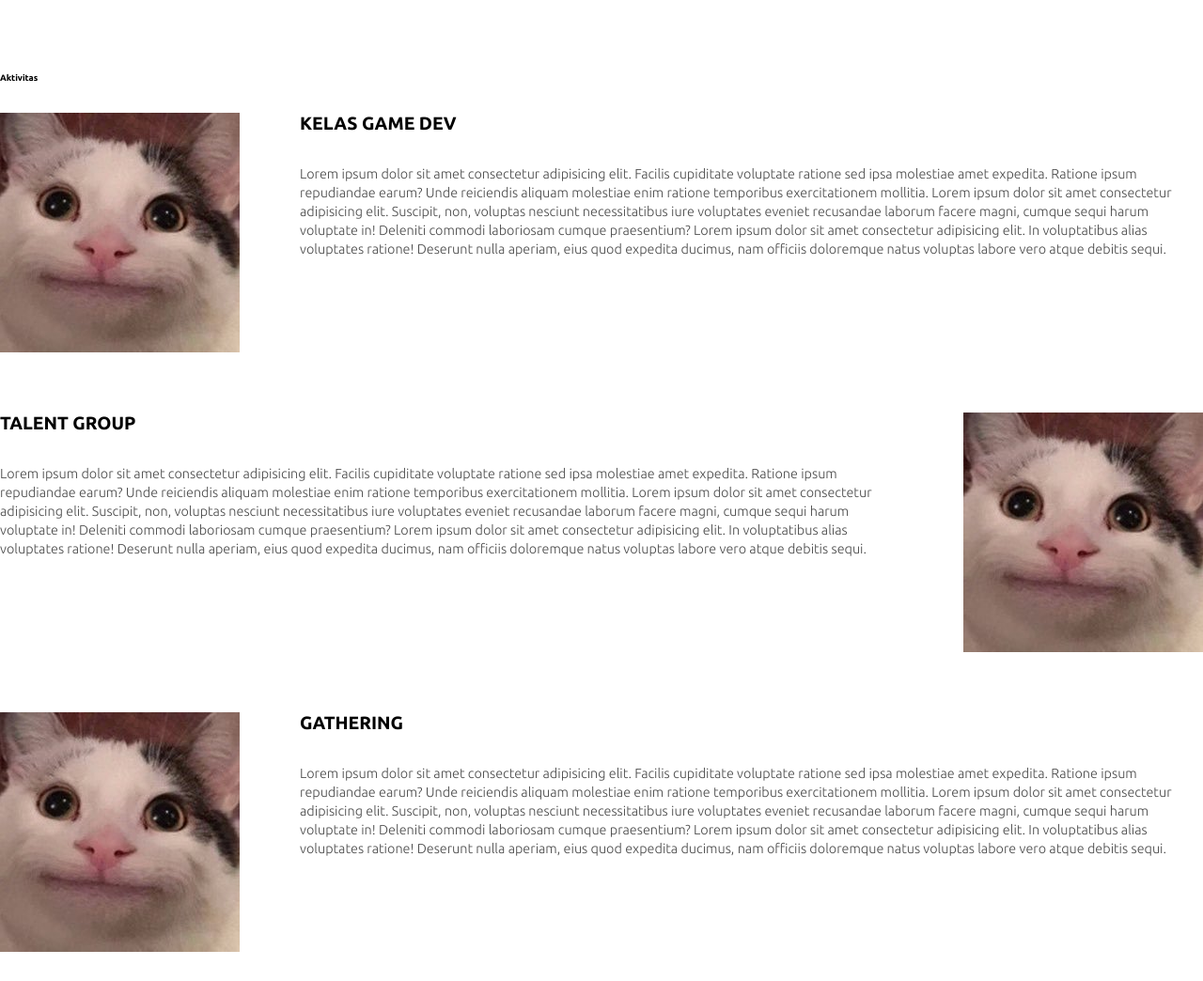
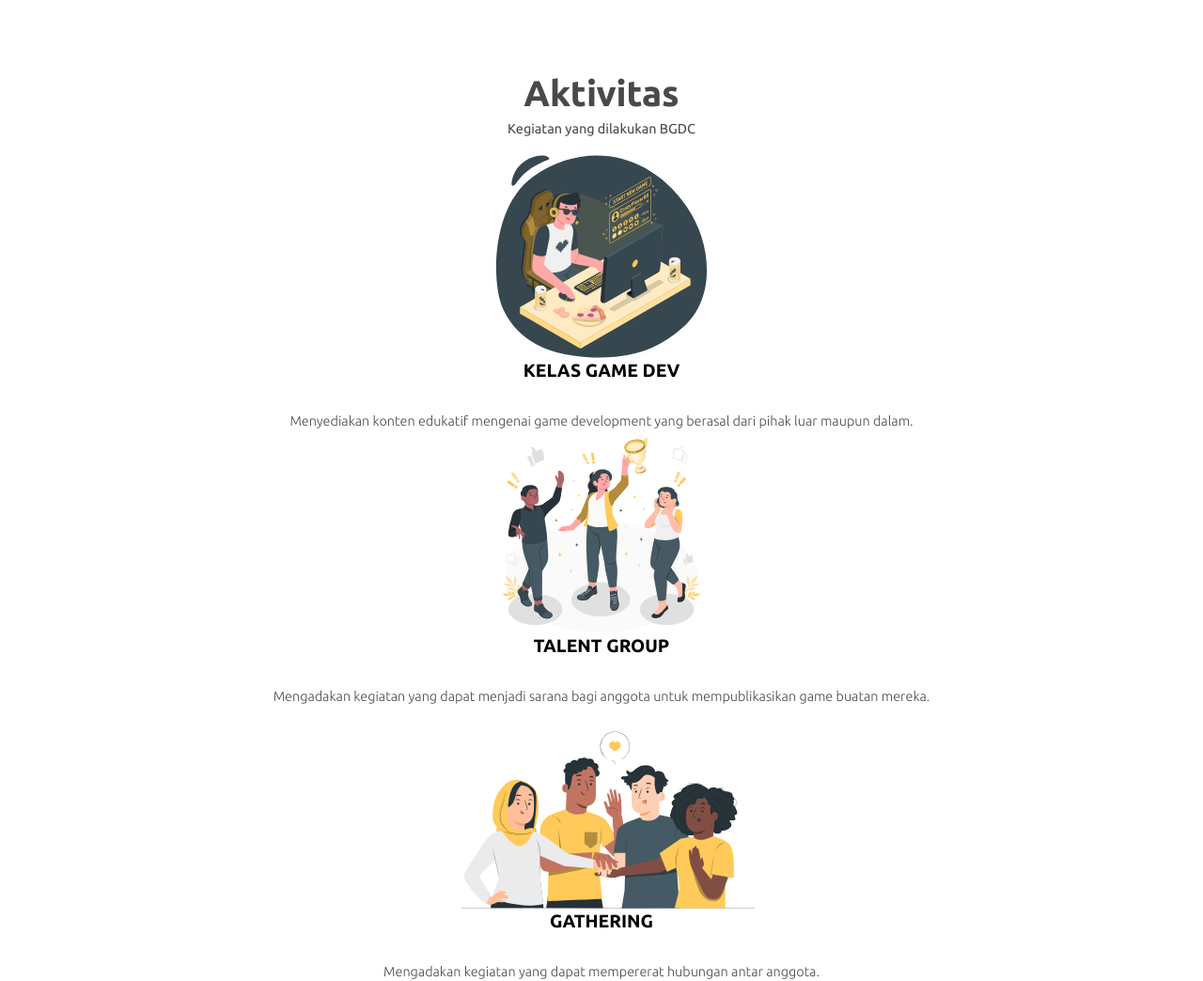
Before and after one commit to binusgamedevclub/bgdcwebsite, a website: page about.html in a window 1280 px wide. Shown: the part 1633-2677 px from the top of the page at 94% size. Before the commit the page ends 2646 px from the top, so only its background shows below. Drawn offline with Linux system fonts and the light colour scheme.

Commit message:
About-aktivitas
Tambah section aktivitas about di HTML dan coba utak-atik bagian SCSS

```diff
--- a/about.html
+++ b/about.html
@@ -104,73 +104,35 @@
           </div>
         </div>
 
-
-
-
-        <div class="section-about__content section-about__content--mt" id="aktivitas">
-          <h3 class="heading-3 heading-3--underline">Aktivitas</h3>
-          <div class="aktivitas-container mt-md">
-            <img src="./assets/img/pic/EszIU9uI_400x400.jpg" alt="Beluga" />
-            <div class="text">
-              <h4 class="heading__4 mb-md">KELAS GAME DEV</h4>
-              <p class="paragraph-default">
-                Lorem ipsum dolor sit amet consectetur adipisicing elit. Facilis
-                cupiditate voluptate ratione sed ipsa molestiae amet expedita.
-                Ratione ipsum repudiandae earum? Unde reiciendis aliquam molestiae
-                enim ratione temporibus exercitationem mollitia. Lorem ipsum dolor
-                sit amet consectetur adipisicing elit. Suscipit, non, voluptas
-                nesciunt necessitatibus iure voluptates eveniet recusandae laborum
-                facere magni, cumque sequi harum voluptate in! Deleniti commodi
-                laboriosam cumque praesentium? Lorem ipsum dolor sit amet
-                consectetur adipisicing elit. In voluptatibus alias voluptates
-                ratione! Deserunt nulla aperiam, eius quod expedita ducimus, nam
-                officiis doloremque natus voluptas labore vero atque debitis
-                sequi.
-              </p>
+        <div class="section-about__container">
+          <div class="section-about__content text-center" id="aktivitas">
+            <h2 class="heading__2">Aktivitas</h2>
+            <h5 class="heading__5">Kegiatan yang dilakukan BGDC</h5>
+            <div class="aktivitas-content-container">
+              <div class="aktivitas-content">
+                <img src="assets/img/about/misi-1.svg"/>
+                <h4 class="heading__4 mb-md">KELAS GAME DEV</h4>
+                <p class="paragraph-default">
+                  Menyediakan konten edukatif mengenai game development yang berasal dari pihak luar maupun dalam.
+                </p>
+              </div>
+              <div class="aktivitas-content">
+                <img src="assets/img/about/misi-2.svg"/>
+                <h4 class="heading__4 mb-md">TALENT GROUP</h4>
+                <p class="paragraph-default">
+                  Mengadakan kegiatan yang dapat menjadi sarana bagi anggota untuk mempublikasikan game buatan mereka.
+                </p>
+              </div>
+              <div class="aktivitas-content">
+                <img src="assets/img/about/misi-3.svg"/>
+                <h4 class="heading__4 mb-md">GATHERING</h4>
+                <p class="paragraph-default">
+                  Mengadakan kegiatan yang dapat mempererat hubungan antar anggota.
+                </p>
+              </div>
             </div>
           </div>
-
-          <div class="aktivitas-container aktivitas-container--reverse mt-large">
-            <img src="./assets/img/pic/EszIU9uI_400x400.jpg" alt="Beluga" />
-            <div class="text-align-end">
-              <h4 class="heading__4 mb-md">TALENT GROUP</h4>
-              <p class="paragraph-default">
-                Lorem ipsum dolor sit amet consectetur adipisicing elit. Facilis
-                cupiditate voluptate ratione sed ipsa molestiae amet expedita.
-                Ratione ipsum repudiandae earum? Unde reiciendis aliquam molestiae
-                enim ratione temporibus exercitationem mollitia. Lorem ipsum dolor
-                sit amet consectetur adipisicing elit. Suscipit, non, voluptas
-                nesciunt necessitatibus iure voluptates eveniet recusandae laborum
-                facere magni, cumque sequi harum voluptate in! Deleniti commodi
-                laboriosam cumque praesentium? Lorem ipsum dolor sit amet
-                consectetur adipisicing elit. In voluptatibus alias voluptates
-                ratione! Deserunt nulla aperiam, eius quod expedita ducimus, nam
-                officiis doloremque natus voluptas labore vero atque debitis
-                sequi.
-              </p>
-            </div>
-          </div>
-
-          <div class="aktivitas-container mt-large">
-            <img src="./assets/img/pic/EszIU9uI_400x400.jpg" alt="Beluga"/>
-            <div class="text-align-start">
-              <h4 class="heading__4 mb-md">GATHERING</h4>
-              <p class="paragraph-default">
-                Lorem ipsum dolor sit amet consectetur adipisicing elit. Facilis
-                cupiditate voluptate ratione sed ipsa molestiae amet expedita.
-                Ratione ipsum repudiandae earum? Unde reiciendis aliquam molestiae
-                enim ratione temporibus exercitationem mollitia. Lorem ipsum dolor
-                sit amet consectetur adipisicing elit. Suscipit, non, voluptas
-                nesciunt necessitatibus iure voluptates eveniet recusandae laborum
-                facere magni, cumque sequi harum voluptate in! Deleniti commodi
-                laboriosam cumque praesentium? Lorem ipsum dolor sit amet
-                consectetur adipisicing elit. In voluptatibus alias voluptates
-                ratione! Deserunt nulla aperiam, eius quod expedita ducimus, nam
-                officiis doloremque natus voluptas labore vero atque debitis
-                sequi.
-              </p>
-            </div>
-          </div>
+        </div>
       </section>
 
     </main>
--- a/style/pages/_about.scss
+++ b/style/pages/_about.scss
@@ -80,6 +80,23 @@
         margin-bottom: 2.5rem;
       }
     }
+
+    & .aktivitas-content-container {
+      display: flex;
+      flex-direction: column;
+      padding: 0 6rem;
+
+      & .aktivitas-content {
+        display: grid;
+        grid-template-columns: 2fr 3fr;
+      }
+
+      & img {
+        width: 100%;
+        margin-bottom: 2.5rem;
+      }
+    }
+
   }
   .aktivitas-container {
     display: flex;
```
